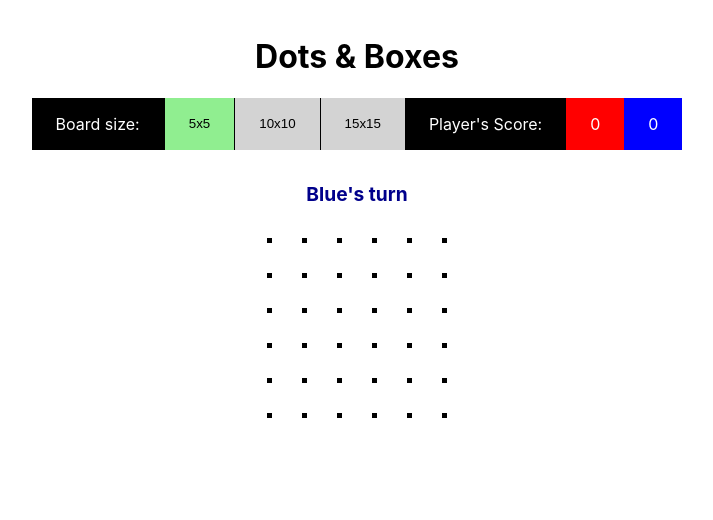
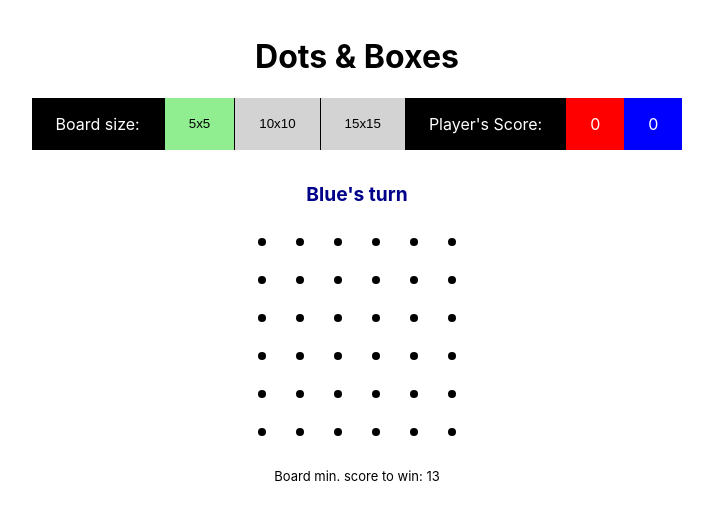
Before and after one commit to luvagu/dots-and-boxes, a React (Create React App) app: page / in a window 1280 px wide. Shown: the top 520 px of the page, without its empty margins (283-996 px from the left). Built offline with nearby package versions, Linux system fonts and the light colour scheme.

Commit message:
made style changes, added min win score info msg

```diff
--- a/package.json
+++ b/package.json
@@ -1,6 +1,6 @@
 {
   "name": "dots-and-boxes",
-  "homepage": "https://luvagu.github.io/dots-and-boxes",
+  "homepage": "https://luvagu.github.io/dots-and-boxes/",
   "version": "0.1.0",
   "private": true,
   "dependencies": {
--- a/src/App.jsx
+++ b/src/App.jsx
@@ -306,6 +306,7 @@ const App = () => {
 					: `${capitalize(currentTurn)}'s turn`}
 			</div>
 			<div className='board'>{makeBoard(currentBoardSize)}</div>
+			<div className='min-score-txt'>Board min. score to win: {Math.ceil((board.boardSize ** 2) / 2)}</div>
 		</div>
 	)
 }
--- a/src/index.css
+++ b/src/index.css
@@ -65,6 +65,12 @@ button.selected {
 	margin-bottom: 1rem;
 }
 
+.min-score-txt {
+	text-align: center;
+	margin-bottom: 1rem;
+	font-size: small;
+}
+
 .board {
 	display: flex;
 	flex-direction: column;
@@ -78,8 +84,9 @@ button.selected {
 }
 
 .dot {
-	height: 5px;
-	width: 5px;
+	height: 8px;
+	width: 8px;
+	border-radius: 4px;
 	background-color: black;
 }
 
@@ -89,15 +96,15 @@ button.selected {
 }
 
 .horizontalLine {
-	height: 5px;
+	height: 8px;
 	width: 30px;
-	border: 2px;
+	border-radius: 4px;
 	cursor: pointer;
 }
 
 .verticalLine {
 	height: 30px;
-	width: 5px;
-	border: 2px;
+	width: 8px;
+	border-radius: 4px;
 	cursor: pointer;
 }
```
Also changed, not shown: 1 other file (tests, documents, lock files or other folders).
